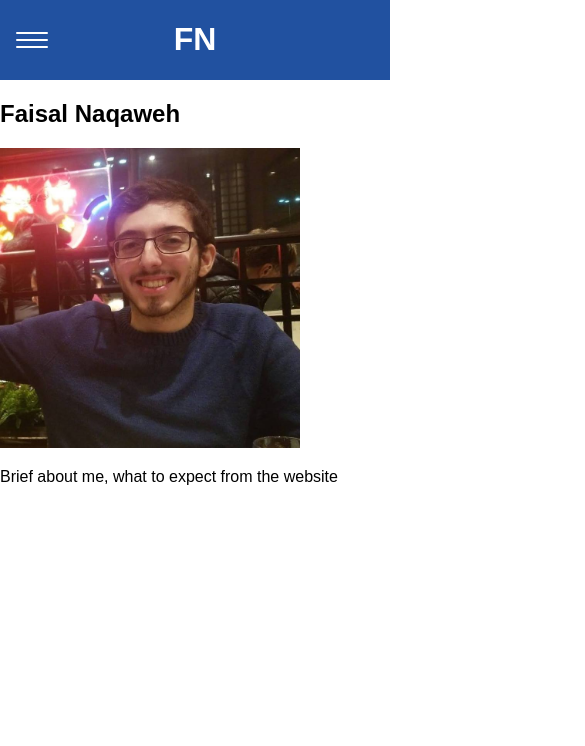
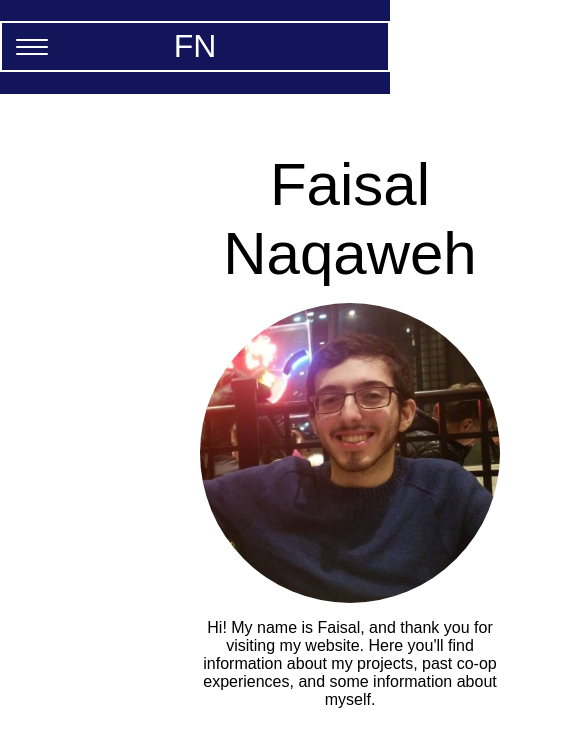
Before and after one commit to FNaqaweh/project-alphacat, a plain HTML site: page index.html in a window 390 px wide. Shown: the top 746 px of the page, 585 px wide, since content can reach past the window. Drawn offline with Linux system fonts and the light colour scheme.

Commit message:
More changes to the nav bar. Some content styling. Responsiveness needs to be fixed for mobile

```diff
--- a/css/navbar.css
+++ b/css/navbar.css
@@ -1,6 +1,7 @@
 
+/* --background: rgba(0, 5, 105, 1); */
 :root {
-	--background: rgba(9, 63, 150, .90);
+	--background: rgba(18, 21, 90, 1);
 	--highlighted: rgb(212,175,55);
 }
 
@@ -13,9 +14,23 @@ header {
 	width: 100%;
 }
 
-header h1 {
+header a {
+	text-decoration: none;
+}
+header a h1 {
+	font-weight: 500;
+	border: 2px solid white;
+	padding: 5px;
+	padding-right: 20px;
+	padding-left: 20px;
 	color: white;
 }
+
+header a h1:hover {
+	color: var(--highlighted);
+	border-color: var(--highlighted);
+}
+
 
 .nav-toggle {
 	display: none;
@@ -30,10 +45,6 @@ header h1 {
 	height: 100%;
 	display: flex;
 	align-items: center;
-}
-
-.nav-toggle-label:hover {
-	color: black;
 }
 
 .nav-toggle-label span,
--- a/css/styles.css
+++ b/css/styles.css
@@ -7,15 +7,54 @@ body {
 	margin: 0px;
 	font-family: sans-serif;
 	font-weight: 400;
-}
-
-.content {
-	height: 200vh;
 	display: grid;
 }
 
-.home-content {
-	margin-top: 80px;
-	height: 500px;
-	position: relative;
+main {
+	margin-top: 100px;
 }
+
+body .home-intro {
+	display: grid;
+	grid-template-columns: 200px auto 200px;
+}
+
+.home-intro h1 {
+	grid-column: 2 / 3;
+	text-align: center;
+	font-weight: 400;
+	font-size: 60px;
+	margin-bottom: 15px;
+}
+
+.home-intro .profile-pic {
+	grid-column: 2 / 3;
+	text-align: center;
+	display: block;
+	margin-right: auto;
+	margin-left: auto;
+}
+
+.home-intro p {
+	grid-column: 2 / 3;
+	text-align: center;
+}
+
+.profile-pic {
+	width: 300px;
+	height: auto;
+	border-radius: 150px;
+}
+
+.left-half {
+	grid-column: 2 / 3;
+	text-align: center;
+
+}
+
+.right-half {
+	grid-column: 3 / 4;
+	display: flex;
+	height: 100%;
+	align-items: center;
+}
--- a/index.html
+++ b/index.html
@@ -5,13 +5,14 @@
 		<link rel="stylesheet" type="text/css" href="css/styles.css">
 		<link rel="stylesheet" type="text/css" href="css/navbar.css">
 		<meta charset="utf-8">
+		<meta name="viewport" content="width=device-width, initial-scale=1">
 		<meta name="description" content="Project Alphacat: Faisal Naqaweh's personal website">
 		<title>Project Alphacat: Faisal</title>
 	</head>
 
 	<body>
 		<header>
-			<h1 class="logo">FN</h1>
+			<a href="#" class="logo"><h1>FN</h1></a>
 			<input type="checkbox" id="nav-toggle" class="nav-toggle">
 			<nav>		 <!-- Website navigation section -->
 				<ul>
@@ -26,13 +27,16 @@
 			</label>
 		</header>
 
-		<main class="content">
-			<section class="home-content"> <!-- Intro blurb -->
-				<h1>Faisal Naqaweh</h1>
-				<img src="./images/profile_pic.jpg" style="width: 300px; height: auto;">
-				<p>   <!-- Brief about me, what to expect from the website -->
-					Brief about me, what to expect from the website
-				</p>
+		<main>
+			<section class="home-intro"> <!-- Intro blurb -->
+
+					<h1>Faisal Naqaweh</h1>
+					<img src="./images/profile_pic.jpg" class="profile-pic">
+					<p>   <!-- Brief about me, what to expect from the website -->
+						Hi! My name is Faisal, and thank you for visiting my website. Here you'll find information about my projects, past co-op experiences, and some information about myself.
+					</p>
+
+
 			</section>
 		</main>
 
```
